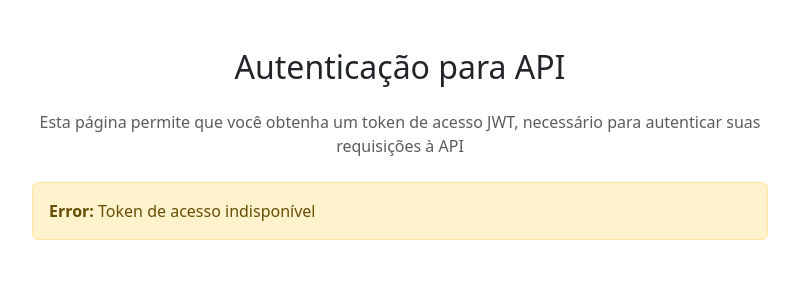
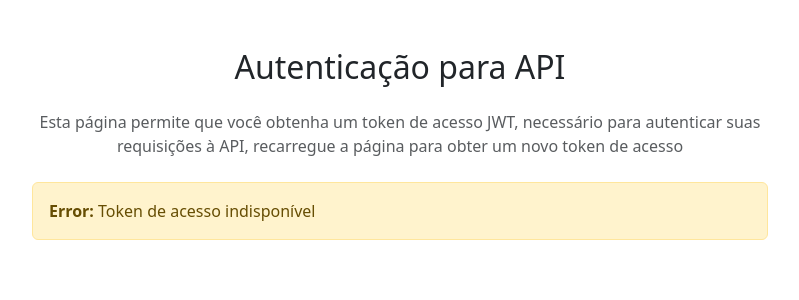
Before and after one commit to Gustavo-Gadelha/flask-atividade1, a Flask app: template app/templates/api/dashboard.html in a window 1280 px wide. Shown: the part 56-356 px from the top of the page, without its empty margins (240-1039 px from the left). Run offline with Flask 3, Linux system fonts and the light colour scheme; the template is opened without the code that fills it, so the values that code supplies are empty.

Commit message:
Pequeno paragrafo adicionado a descrição de token para API

```diff
--- a/app/templates/api/dashboard.html
+++ b/app/templates/api/dashboard.html
@@ -7,9 +7,9 @@
   <div class="col-md-8">
     <h2 class="text-center mb-4">Autenticação para API</h2>
     <p class="text-center text-muted mb-4">
-      Esta página permite que você obtenha um token de acesso JWT, necessário para autenticar suas requisições à API
+      Esta página permite que você obtenha um token de acesso JWT, necessário para autenticar suas requisições à API,
+      recarregue a página para obter um novo token de acesso
     </p>
-
     {% if access_token %}
     <div class="card shadow-sm">
       <div class="card-body">
--- a/app/templates/product/register.html
+++ b/app/templates/product/register.html
@@ -15,7 +15,7 @@
       </div>
       <div class="col-md-2">
         <label for="price" class="form-label fw-semibold">Preço</label>
-        <input type="number" class="form-control" id="price" name="price"  min="1" step="0.01" required>
+        <input type="number" class="form-control" id="price" name="price" min="1" step="0.01" required>
       </div>
       <div class="col-md-2 d-flex align-items-end">
         <button type="submit" class="btn btn-primary w-100">Registrar</button>
```
